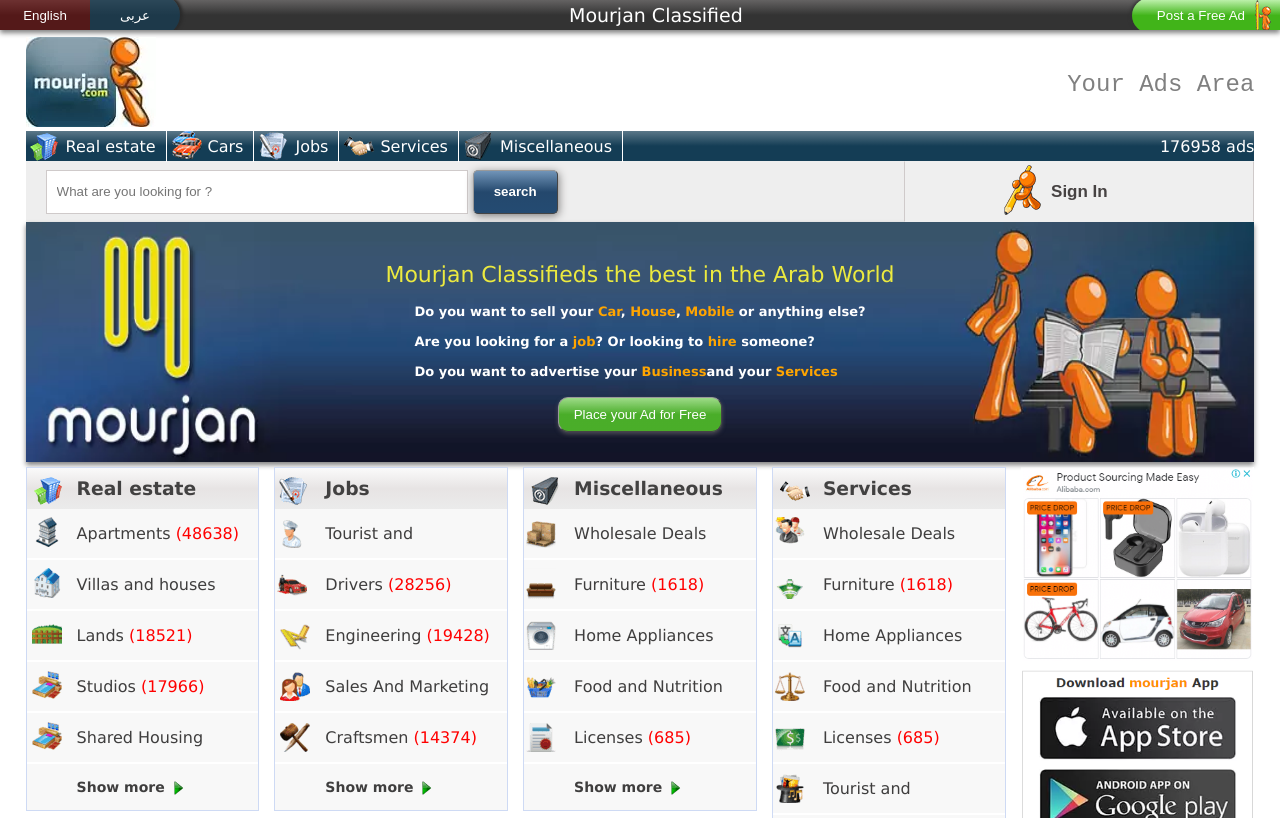
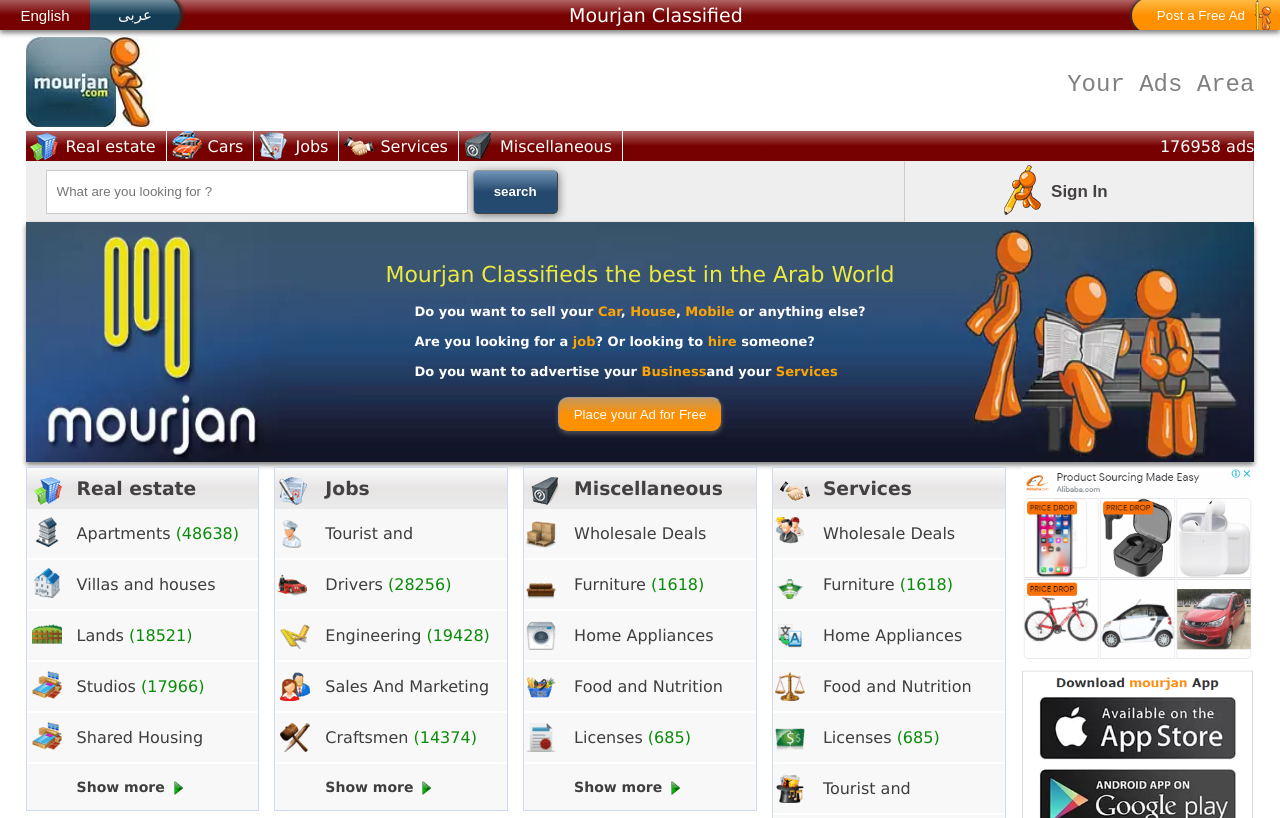
Before and after one commit to MohammadMosaAghaJahanmal/project_3, a plain HTML site: page index.html in a window 1280 px wide. Shown: the top 818 px of the page. Drawn offline with Linux system fonts and the light colour scheme.

Commit message:
change primary colors

```diff
--- a/style.css
+++ b/style.css
@@ -35,8 +35,10 @@ ul
 .top {
     height: 30px;
     line-height: 30px;
-    background-color: #333;
-    background-image:linear-gradient(to bottom,  rgba(133, 130, 130, 0.6),  #333, #333);
+    background-color: rgb(243, 57, 57);
+    background-image:linear-gradient(to bottom,  rgba(133, 130, 130, 0.6),  #700, #700);
+
+
     color: #fff;
     justify-content: space-between;
     overflow: hidden;
@@ -65,35 +67,43 @@ ul
     display: inline-block;
     width: 90px;
     border: none;
+    font-family: Arial, Helvetica, sans-serif;
+    font-size: 15px
 }
 .top-btn button:first-child
 {
-    background-color: rgba(119, 0, 0, 0.5);
+    background-color:rgb(233, 114, 114);
+    background-image:linear-gradient(to bottom,  rgba(133, 130, 130, 0.5),  #700, #700);
     color: white;
 }
 .top-btn button:last-child
 {
-    background-color: rgba(20, 61, 85, 0.7);
+    background-color: #96cdec;
+    background-image:linear-gradient(to bottom,  rgba(133, 130, 130, 0.5),  #143D55, #143D55);
     color: white;
     border-top-right-radius: 25px;
     border-bottom-right-radius: 25px;
     box-shadow: 3px 0px 3px rgb(43, 43, 43);
+    transition: all 400ms ;
 
 }
 /* .top-btn button:first-child:hover
 {
     background-color: rgba(119, 0, 0, 1);
 }
+*/
 .top-btn button:last-child:hover
 {
 
-    background-color: rgba(20, 61, 85, 1);
-} */
+    background-color: #a86b1b !important;
+    background-image: linear-gradient(to bottom,  rgba(255, 255, 255, 0.3),  rgba(255, 144, 0.3), rgba(255, 144, 0.3)) !important;;
+
+}
 
 .top-ad button
 {
-    background-color: #b5f5a0;
-    background-image:linear-gradient(to bottom,  rgba(255, 255, 255, 0.3),   #41B419,  #41B419);
+    background-color: orange;
+    background-image: linear-gradient(to bottom,  rgba(255, 255, 255, 0.3),  rgba(255, 144, 0.3), rgba(255, 144, 0.3)) ;
     padding: 10px 35px 10px 25px;
     box-shadow: -2px 0px 3px #333;
     border: none;
@@ -102,7 +112,6 @@ ul
     top: -2px;
     border-top-left-radius: 25px;
     border-bottom-left-radius: 25px;
-
     background-size: 290px;
 }
 
@@ -139,8 +148,8 @@ ul
 .menu
 {
     height: 30px;
-    background-color: #143D55;
-    background-image:linear-gradient(to bottom,  rgba(255, 255, 255, 0.3),   #143D55,  #143D55);
+    background-color: rgb(243, 57, 57);
+    background-image:linear-gradient(to bottom,  rgba(133, 130, 130, 0.6),  #700, #700);
 
 }
 
@@ -252,6 +261,11 @@ ul
     background-image:linear-gradient(to bottom,  rgba(255, 255, 255, 0.3),   rgb(36, 72, 109),  rgb(36, 75, 114));
     box-shadow: 1px 2px 9px rgb(128, 127, 127);
 }
+.search-bar .search button:hover
+{
+    background-color: orange;
+    background-image: linear-gradient(to bottom,  rgba(255, 255, 255, 0.3),  rgba(255, 144, 0.3), rgba(255, 144, 0.3)) ;
+}
 
 .sign
 {
@@ -283,9 +297,6 @@ ul
     top: 3px;
     left: 90px;
 }
-
-
-
 
 
 .slider
@@ -323,8 +334,8 @@ ul
     padding: 0 15px;
     height: 35px;
     color: white;
-    background-color: #73cc55;
-    background-image: linear-gradient(to bottom,  rgba(255, 255, 255, 0.3),   rgba(57, 160, 23, 0.7),  rgba(57, 160, 23, 0.7)) !important;
+    background-color: #a86b1b !important;
+    background-image: linear-gradient(to bottom,  rgba(255, 255, 255, 0.3),  rgba(255, 144, 0.3), rgba(255, 144, 0.3)) ;
     box-shadow: 0px 2px 4px rgba(131, 124, 124, 0.5);
     border: 1px outset #999;
     border-radius: 10px;
@@ -336,8 +347,8 @@ ul
 }
 .slider button:hover, .ad-btn:hover
 {
-    background-color: #a86b1b !important;
-    background-image: linear-gradient(to bottom,  rgba(255, 255, 255, 0.3),  rgba(255, 144, 0.3), rgba(255, 144, 0.3)) !important;;
+    background-color: #369;
+    background-image:linear-gradient(to bottom,  rgba(255, 255, 255, 0.8),   rgb(36, 72, 109),  rgb(36, 75, 114));
 
 
 }
@@ -356,8 +367,10 @@ ul
 
 .hover:hover
 {
-    background-color: #f0b262 !important;
-    background-image:linear-gradient(to bottom,  rgba(255, 255, 255, 0.3),   #ff9000,  #ff9000) !important;
+    /* background-color: #f0b262 !important;
+    background-image:linear-gradient(to bottom,  rgba(255, 255, 255, 0.3),   #ff9000,  #ff9000) !important; */
+    background-color: #96cdec;
+    background-image: linear-gradient(to bottom, rgba(133, 130, 130, 0.5), #143D55, #143D55);
     color: white !important;
 }
 
@@ -822,7 +835,7 @@ dl > dd > a
 
 .text-danger
 {
-    color: red;
+    color: rgb(10, 139, 10);
 }
 
 /* //////////////////////////////////////////////////////// Comment */
```
